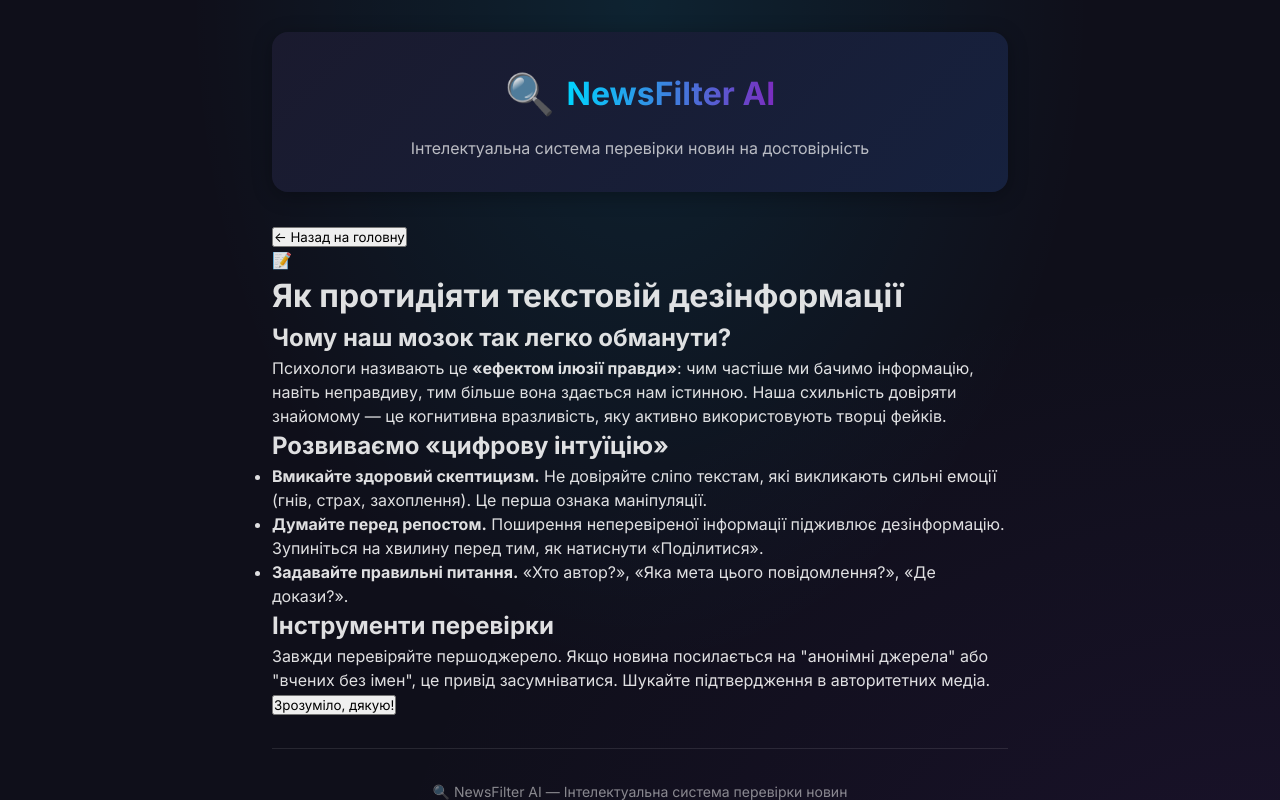
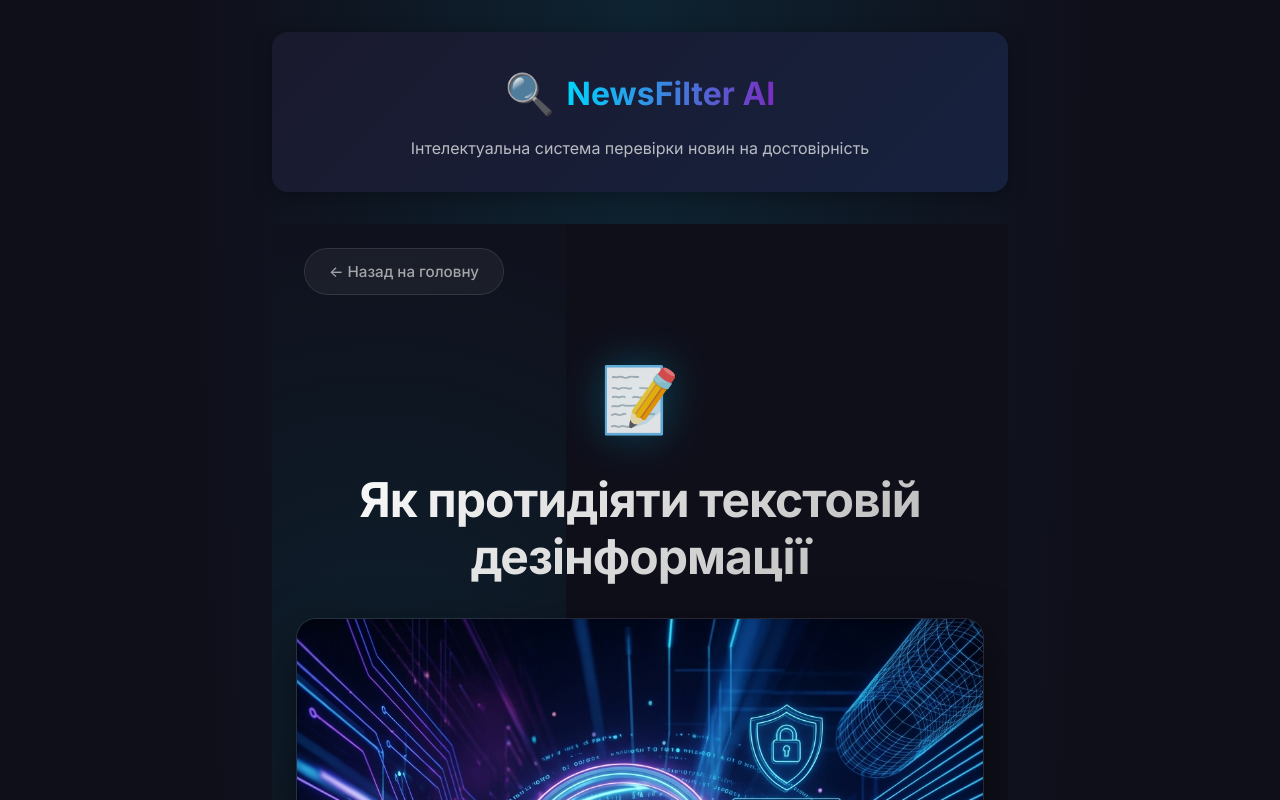
Before and after one commit to dionisiu009/NewsFilterAI, a React (Vite) app in the folder frontend/: page / in a window 1280 px wide. Both pictures are taken after a click on the element 640 px from the left and 1215 px from the top of the page. Shown: the top 800 px of the page. Built offline with nearby package versions, Linux system fonts and the light colour scheme; no server answers.

Commit message:
feat: add hero images and enhance styling for info pages

```diff
--- a/frontend/src/App.jsx
+++ b/frontend/src/App.jsx
@@ -125,6 +125,7 @@ function App() {
               title={page?.title}
               content={page?.content}
               imageIcon={page?.icon}
+              heroImage={page?.heroImage}
               onBack={() => setCurrentView('home')}
             />
           );
--- /dev/null
+++ b/frontend/src/components/InfoPage.css
@@ -0,0 +1,285 @@
+/* InfoPage.css */
+
+.info-page {
+    padding-bottom: 4rem;
+    background-color: var(--color-bg);
+    min-height: 100vh;
+    position: relative;
+    overflow-x: hidden;
+}
+
+/* Background elements for atmosphere */
+.info-page::before {
+    content: '';
+    position: absolute;
+    top: -10%;
+    left: -10%;
+    width: 50%;
+    height: 50%;
+    background: radial-gradient(circle, rgba(0, 212, 255, 0.08) 0%, transparent 70%);
+    pointer-events: none;
+    z-index: 0;
+}
+
+.info-page::after {
+    content: '';
+    position: absolute;
+    bottom: 0;
+    right: -10%;
+    width: 60%;
+    height: 60%;
+    background: radial-gradient(circle, rgba(123, 44, 191, 0.08) 0%, transparent 70%);
+    pointer-events: none;
+    z-index: 0;
+}
+
+/* Back Button */
+.back-button-wrapper {
+    position: relative;
+    z-index: 10;
+    padding: 1.5rem 2rem;
+    max-width: 1200px;
+    margin: 0 auto;
+}
+
+.back-button {
+    background: rgba(255, 255, 255, 0.05);
+    border: 1px solid rgba(255, 255, 255, 0.1);
+    color: var(--color-text-muted);
+    padding: 0.8rem 1.5rem;
+    border-radius: 50px;
+    font-size: 0.95rem;
+    cursor: pointer;
+    transition: all 0.2s ease;
+    display: inline-flex;
+    align-items: center;
+    gap: 0.5rem;
+    font-weight: 500;
+    backdrop-filter: blur(10px);
+}
+
+.back-button:hover {
+    background: rgba(255, 255, 255, 0.1);
+    color: #fff;
+    transform: translateX(-5px);
+    border-color: rgba(255, 255, 255, 0.2);
+}
+
+/* HERO SECTION */
+.info-hero {
+    position: relative;
+    z-index: 1;
+    max-width: 1000px;
+    margin: 0 auto;
+    text-align: center;
+    padding: 2rem 1.5rem 4rem;
+}
+
+.info-icon-large {
+    font-size: 4rem;
+    margin-bottom: 1.5rem;
+    display: inline-block;
+    filter: drop-shadow(0 0 20px rgba(0, 212, 255, 0.3));
+    animation: float 3s ease-in-out infinite;
+}
+
+@keyframes float {
+
+    0%,
+    100% {
+        transform: translateY(0);
+    }
+
+    50% {
+        transform: translateY(-10px);
+    }
+}
+
+.info-hero h1 {
+    font-size: 3rem;
+    font-weight: 800;
+    background: linear-gradient(135deg, #fff 0%, #b4b4b4 100%);
+    -webkit-background-clip: text;
+    background-clip: text;
+    -webkit-text-fill-color: transparent;
+    line-height: 1.2;
+    margin-bottom: 1.5rem;
+    letter-spacing: -0.02em;
+}
+
+.hero-image-container {
+    margin-top: 2rem;
+    border-radius: 20px;
+    overflow: hidden;
+    box-shadow: 0 20px 50px rgba(0, 0, 0, 0.5);
+    border: 1px solid rgba(255, 255, 255, 0.1);
+    position: relative;
+}
+
+.hero-image {
+    width: 100%;
+    height: auto;
+    display: block;
+    transition: transform 0.5s ease;
+}
+
+.hero-image-container:hover .hero-image {
+    transform: scale(1.02);
+}
+
+/* CONTENT LAYOUT */
+.info-content {
+    position: relative;
+    z-index: 1;
+    max-width: 900px;
+    margin: 0 auto;
+    padding: 0 1.5rem;
+}
+
+/* SECTIONS (Cards) */
+.info-section {
+    background: rgba(255, 255, 255, 0.03);
+    border: 1px solid rgba(255, 255, 255, 0.05);
+    border-radius: 20px;
+    padding: 2.5rem;
+    margin-bottom: 2.5rem;
+    backdrop-filter: blur(10px);
+    box-shadow: 0 4px 20px rgba(0, 0, 0, 0.2);
+    transition: transform 0.3s ease, box-shadow 0.3s ease;
+}
+
+.info-section:hover {
+    transform: translateY(-5px);
+    background: rgba(255, 255, 255, 0.05);
+    border-color: rgba(255, 255, 255, 0.1);
+    box-shadow: 0 10px 40px rgba(0, 0, 0, 0.3);
+}
+
+.info-section h2 {
+    font-size: 1.8rem;
+    color: var(--color-primary);
+    margin-bottom: 1.5rem;
+    font-weight: 700;
+    display: flex;
+    align-items: center;
+    gap: 0.75rem;
+}
+
+.info-section h2::before {
+    content: '';
+    display: block;
+    width: 4px;
+    height: 24px;
+    background: linear-gradient(to bottom, var(--color-primary), var(--color-secondary));
+    border-radius: 2px;
+}
+
+.info-section p {
+    font-size: 1.1rem;
+    line-height: 1.7;
+    color: var(--color-text-muted);
+    margin-bottom: 1.5rem;
+}
+
+.info-section p strong {
+    color: #fff;
+    font-weight: 600;
+}
+
+.info-section p:last-child {
+    margin-bottom: 0;
+}
+
+/* LISTS */
+.info-list {
+    list-style: none;
+    padding: 0;
+    margin: 0;
+    display: grid;
+    gap: 1rem;
+}
+
+.info-list li {
+    position: relative;
+    padding-left: 1.5rem;
+    line-height: 1.6;
+    font-size: 1.05rem;
+    color: rgba(255, 255, 255, 0.8);
+}
+
+.info-list li::before {
+    content: '•';
+    color: var(--color-secondary);
+    font-size: 1.5rem;
+    position: absolute;
+    left: 0;
+    top: -2px;
+}
+
+.info-list strong {
+    color: #fff;
+    font-weight: 600;
+    margin-right: 0.5rem;
+}
+
+/* SOURCES LINKS */
+.source-link {
+    display: inline-flex;
+    align-items: center;
+    gap: 0.5rem;
+    background: rgba(0, 212, 255, 0.1);
+    color: var(--color-primary);
+    padding: 0.5rem 1rem;
+    border-radius: 8px;
+    text-decoration: none;
+    font-weight: 500;
+    margin-right: 1rem;
+    margin-bottom: 1rem;
+    transition: all 0.2s ease;
+    border: 1px solid transparent;
+}
+
+.source-link:hover {
+    background: rgba(0, 212, 255, 0.2);
+    border-color: var(--color-primary);
+    color: #fff;
+}
+
+/* FOOTER CTA */
+.info-footer {
+    text-align: center;
+    padding: 3rem 0;
+    margin-top: 2rem;
+}
+
+.primary-button {
+    background: linear-gradient(135deg, var(--color-primary) 0%, var(--color-secondary) 100%);
+    color: white;
+    border: none;
+    padding: 1rem 3rem;
+    font-size: 1.1rem;
+    font-weight: 600;
+    border-radius: 50px;
+    cursor: pointer;
+    transition: all 0.3s ease;
+    box-shadow: 0 10px 20px rgba(0, 212, 255, 0.2);
+}
+
+.primary-button:hover {
+    transform: translateY(-2px) scale(1.05);
+    box-shadow: 0 15px 30px rgba(123, 44, 191, 0.4);
+}
+
+@media (max-width: 768px) {
+    .info-hero h1 {
+        font-size: 2rem;
+    }
+
+    .info-section {
+        padding: 1.5rem;
+    }
+
+    .info-icon-large {
+        font-size: 3rem;
+    }
+}
--- a/frontend/src/components/InfoPage.jsx
+++ b/frontend/src/components/InfoPage.jsx
@@ -1,7 +1,8 @@
 
 import React, { useEffect } from 'react';
+import './InfoPage.css';
 
-export function InfoPage({ title, content, onBack, imageIcon }) {
+export function InfoPage({ title, content, onBack, imageIcon, heroImage }) {
     // Scroll to top when page opens
     useEffect(() => {
         window.scrollTo(0, 0);
@@ -9,13 +10,20 @@ export function InfoPage({ title, content, onBack, imageIcon }) {
 
     return (
         <div className="info-page fade-in">
-            <button onClick={onBack} className="back-button">
-                ← Назад на головну
-            </button>
+            <div className="back-button-wrapper">
+                <button onClick={onBack} className="back-button">
+                    ← Назад на головну
+                </button>
+            </div>
 
-            <div className="info-header">
+            <div className="info-hero">
                 <div className="info-icon-large">{imageIcon}</div>
                 <h1>{title}</h1>
+                {heroImage && (
+                    <div className="hero-image-container">
+                        <img src={heroImage} alt={title} className="hero-image" />
+                    </div>
+                )}
             </div>
 
             <div className="info-content">
--- a/frontend/src/data/disinfoContent.jsx
+++ b/frontend/src/data/disinfoContent.jsx
@@ -1,25 +1,33 @@
 
 import React from 'react';
+import textHeroImage from '../assets/text_disinfo_hero.png';
 
 export const pagesContent = {
     text: {
         title: 'Як протидіяти текстовій дезінформації',
         icon: '📝',
+        heroImage: textHeroImage,
         content: (
             <>
-                <section>
-                    <h2>Чому наш мозок так легко обманути?</h2>
+                <section className="info-section">
+                    <h2>🧠 Чому наш мозок так легко обманути?</h2>
                     <p>
                         Психологи називають це <strong>«ефектом ілюзії правди»</strong>: чим частіше ми бачимо інформацію, навіть неправдиву, тим більше вона здається нам істинною.
-                        Наша схильність довіряти знайомому — це когнитивна вразливість, яку активно використовують творці фейків.
+                        Наша схильність довіряти знайомому — це когнітивна вразливість, яку активно використовують творці фейків.
                     </p>
+                    <div style={{ background: 'rgba(255, 255, 255, 0.05)', padding: '1.5rem', borderRadius: '12px', borderLeft: '4px solid var(--color-primary)', fontStyle: 'italic' }}>
+                        "Якщо новина викликає у вас миттєве бажання поширити її або сильне обурення — зупиніться. Вас, ймовірно, намагаються використати."
+                    </div>
                 </section>
 
-                <section>
-                    <h2>Розвиваємо «цифрову інтуїцію»</h2>
+                <section className="info-section">
+                    <h2>🚩 Розвиваємо «цифрову інтуїцію»</h2>
                     <ul className="info-list">
                         <li>
                             <strong>Вмикайте здоровий скептицизм.</strong> Не довіряйте сліпо текстам, які викликають сильні емоції (гнів, страх, захоплення). Це перша ознака маніпуляції.
+                        </li>
+                        <li>
+                            <strong>Клікбейтні заголовки.</strong> "ШОК!", "ТЕРМІНОВО!", "Цього вам не розкажуть!". Надмірне використання великих літер та знаків оклику — ознака сміття.
                         </li>
                         <li>
                             <strong>Думайте перед репостом.</strong> Поширення неперевіреної інформації підживлює дезінформацію. Зупиніться на хвилину перед тим, як натиснути «Поділитися».
@@ -30,12 +38,32 @@ export const pagesContent = {
                     </ul>
                 </section>
 
-                <section>
-                    <h2>Інструменти перевірки</h2>
+                <section className="info-section">
+                    <h2>🛠 Інструменти перевірки</h2>
                     <p>
                         Завжди перевіряйте першоджерело. Якщо новина посилається на "анонімні джерела" або "вчених без імен", це привід засумніватися.
                         Шукайте підтвердження в авторитетних медіа.
                     </p>
+                    <div style={{ display: 'grid', gridTemplateColumns: 'repeat(auto-fit, minmax(200px, 1fr))', gap: '1rem', marginTop: '1.5rem' }}>
+                        <div style={{ background: 'rgba(0,0,0,0.2)', padding: '1rem', borderRadius: '8px' }}>
+                            <h3 style={{ color: '#fff', fontSize: '1.1rem', marginBottom: '0.5rem' }}>🔍 Google Search</h3>
+                            <p style={{ fontSize: '0.9rem', margin: 0 }}>Гугліть заголовок. Якщо про це пише лише один "сміттєвий" сайт — це фейк.</p>
+                        </div>
+                        <div style={{ background: 'rgba(0,0,0,0.2)', padding: '1rem', borderRadius: '8px' }}>
+                            <h3 style={{ color: '#fff', fontSize: '1.1rem', marginBottom: '0.5rem' }}>🏛 Офіційні джерела</h3>
+                            <p style={{ fontSize: '0.9rem', margin: 0 }}>Шукайте заяви на сайтах держустанов, а не в Viber-чатах.</p>
+                        </div>
+                    </div>
+                </section>
+
+                <section className="info-section">
+                    <h2>🔗 Корисні ресурси</h2>
+                    <p>Додайте ці сайти в закладки, щоб швидко перевіряти сумнівні новини:</p>
+                    <div style={{ display: 'flex', flexWrap: 'wrap', marginTop: '1rem' }}>
+                        <a href="https://www.stopfake.org/uk/golovna/" target="_blank" rel="noopener noreferrer" className="source-link">🛑 StopFake</a>
+                        <a href="https://voxukraine.org/voxcheck" target="_blank" rel="noopener noreferrer" className="source-link">✅ VoxCheck</a>
+                        <a href="https://filter.mg.gov.ua/" target="_blank" rel="noopener noreferrer" className="source-link">🇺🇦 Фільтр</a>
+                    </div>
                 </section>
             </>
         )
@@ -45,14 +73,14 @@ export const pagesContent = {
         icon: '🎭',
         content: (
             <>
-                <section>
+                <section className="info-section">
                     <h2>Шерлок Холмс у світі пікселів</h2>
                     <p>
                         Навіть найсучасніші нейромережі (Midjourney, DALL-E) залишають «цифрові відбитки». Ось 5 головних доказів підробки:
                     </p>
                 </section>
 
-                <section>
+                <section className="info-section">
                     <h2>1. Руки та Обличчя — Ахіллесова п'ята ШІ</h2>
                     <ul className="info-list">
                         <li><strong>Руки:</strong> Порахуйте пальці. ШІ часто малює 6 пальців, або неприродно вигнуті суглоби.</li>
@@ -61,14 +89,14 @@ export const pagesContent = {
                     </ul>
                 </section>
 
-                <section>
+                <section className="info-section">
                     <h2>2. Гра світла і тіні</h2>
                     <p>
                         ШІ часто плутає фізику. Тіні можуть падати в різні боки, або об'єкт може бути освітлений інакше, ніж фон.
                     </p>
                 </section>
 
-                <section>
+                <section className="info-section">
                     <h2>3. Деталі фону</h2>
                     <p>
                         Придивіться до фону: візерунки на шпалерах, цегла, написи. ШІ часто робить їх розмитими або викривленими (наприклад, "пливучий" текст).
@@ -82,16 +110,16 @@ export const pagesContent = {
         icon: '👨‍👩‍👧‍👦',
         content: (
             <>
-                <section>
+                <section className="info-section">
                     <h2>Розмова без конфліктів</h2>
                     <p>
                         Найважливіше — зберегти довіру. Не звинувачуйте і не висміюйте.
                     </p>
                 </section>
 
-                <section>
+                <section className="info-section">
                     <h2>Метод «Сендвіча істини»</h2>
-                    <ol className="info-steps">
+                    <ol className="info-list" style={{ listStyle: 'decimal', paddingLeft: '1.5rem' }}>
                         <li>
                             <strong>Факт:</strong> Почніть з незаперечної правди.
                         </li>
@@ -104,7 +132,7 @@ export const pagesContent = {
                     </ol>
                 </section>
 
-                <section>
+                <section className="info-section">
                     <h2>Приватність та Емпатія</h2>
                     <p>
                         Говоріть приватно, не в спільних чатах. Це допоможе уникнути захисної реакції.
```
Also changed, not shown: frontend/src/assets/text_disinfo_hero.png (added).
